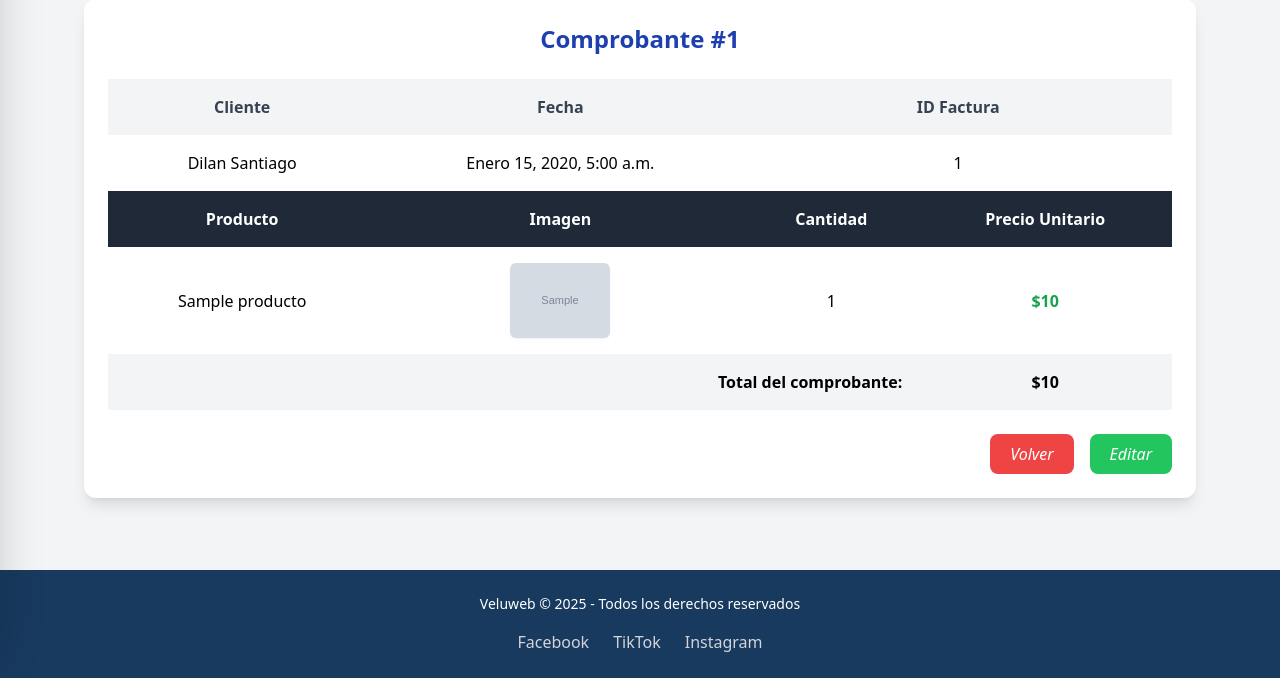
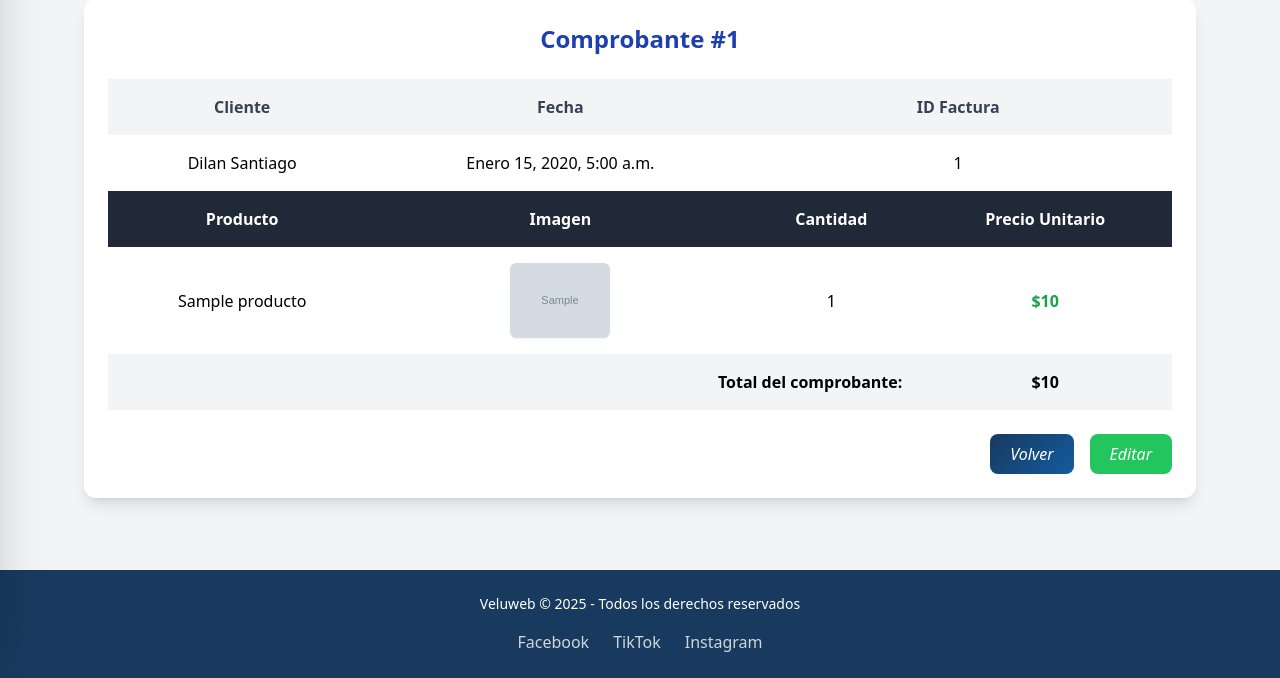
Before and after one commit to Andynoz/Proyecto_Veluweb_2.0, a Django app: page /facturas/1/ in a window 1280 px wide. Shown: the part 163-841 px from the top of the page. Run offline with Django 5.2, Linux system fonts and the light colour scheme; a user stored in the database is signed in; data comes from the database, SQL or seed files in the repository; tables that the repository leaves empty hold one stand-in row (values such as "Sample post"); grey boxes marked "Sample" are stand-in pictures; some libraries are stand-ins or nearby versions.

Commit message:
Arreglamos literal el proyecto, buenas tardes

```diff
--- a/Proyecto_Veluweb/todo/templates/facturas/crear.html
+++ b/Proyecto_Veluweb/todo/templates/facturas/crear.html
@@ -33,7 +33,7 @@
 <div class="bg-gray-50 min-h-screen">
     <div class="max-w-6xl mx-auto p-4 sm:p-8">
         <!-- Título principal -->
-        <h1 class="text-blue-800 text-4xl font-semibold mb-8 text-center">Crear Factura</h1>
+        <h1 class="text-blue-800 text-4xl font-semibold mb-8 text-center">Crear Comprobante</h1>
 
         <!-- Formulario principal -->
         <form method="post" class="bg-white rounded-xl shadow-lg p-8 mb-8">
@@ -41,7 +41,7 @@
             {{ form.as_p }}
 
             <!-- Título de detalles -->
-            <h4 class="text-xl font-semibold text-gray-800 mb-6">Detalles de la Factura</h4>
+            <h4 class="text-xl font-semibold text-gray-800 mb-6">Detalles Comprobante</h4>
 
             {{ formset.management_form }}
 
--- a/Proyecto_Veluweb/todo/templates/facturas/detalle.html
+++ b/Proyecto_Veluweb/todo/templates/facturas/detalle.html
@@ -1,6 +1,20 @@
 {% extends 'todo/layout2.html' %}
 
 {% block content %}
+<head>
+    <style>
+        /* Gradiente personalizado para el header */
+        .bg-custom-gradient {
+            background: linear-gradient(135deg, #183a5e 0%, #145ba0 100%);
+        }
+
+        /* Colores personalizados para los botones */
+        .btn-custom {
+            background: linear-gradient(135deg, #183a5e 0%, #145ba0 100%);
+        }
+    </style>
+</head>
+
 <div class="max-w-6xl mx-auto mt-10 mb-10">
     <div class="bg-white rounded-xl shadow-lg p-6">
 
@@ -60,7 +74,7 @@
         <!-- Botones -->
         <div class="flex justify-end gap-4 mt-6">
             <a href="{% url 'lista_facturas' %}"
-               class="bg-red-500 hover:bg-red-600 text-white px-5 py-2 rounded-lg font-medium flex items-center gap-2 transition-all duration-300 hover:shadow-lg">
+               class="btn-custom text-white px-5 py-2 rounded-lg font-medium flex items-center gap-2 transition-all duration-300 hover:shadow-lg">
                 <i class="bi bi-arrow-left-circle">Volver</i>
             </a>
             <a href="{% url 'editar_factura' factura.id %}"
--- a/Proyecto_Veluweb/todo/templates/facturas/lista.html
+++ b/Proyecto_Veluweb/todo/templates/facturas/lista.html
@@ -47,7 +47,7 @@
 
         <!-- Total -->
         <div class="flex items-center">
-          <span class="text-dark font-bold">${{ factura.total|floatformat:2 }}</span>
+          <span class="text-dark font-bold">${{ factura.monto_total|floatformat:2 }}</span>
         </div>
 
         <!-- Acciones -->
--- a/Proyecto_Veluweb/todo/templates/productos/index.html
+++ b/Proyecto_Veluweb/todo/templates/productos/index.html
@@ -54,7 +54,7 @@
         <!-- Acciones -->
         <div class="flex items-center justify-center space-x-2">
           <!-- Botón Ver/Detalles -->
-          <a href="" class="inline-flex items-center justify-center w-10 h-10 bg-blue-600 hover:bg-blue-700 text-white rounded-lg transition-all duration-300 shadow-md hover:shadow-lg hover:-translate-y-0.5">
+          <a href="{% url 'detalle_producto' producto.pk %}" class="inline-flex items-center justify-center w-10 h-10 bg-blue-600 hover:bg-blue-700 text-white rounded-lg transition-all duration-300 shadow-md hover:shadow-lg hover:-translate-y-0.5">
             <svg class="w-4 h-4" fill="none" stroke="currentColor" viewBox="0 0 24 24">
               <path stroke-linecap="round" stroke-linejoin="round" stroke-width="2" d="M15 12a3 3 0 11-6 0 3 3 0 016 0z"></path>
               <path stroke-linecap="round" stroke-linejoin="round" stroke-width="2" d="M2.458 12C3.732 7.943 7.523 5 12 5c4.478 0 8.268 2.943 9.542 7-1.274 4.057-5.064 7-9.542 7-4.477 0-8.268-2.943-9.542-7z"></path>
--- a/Proyecto_Veluweb/todo/templates/todo/layout2.html
+++ b/Proyecto_Veluweb/todo/templates/todo/layout2.html
@@ -92,7 +92,8 @@
       <li><a href="{% url 'index' %}" class="flex items-center py-4 px-6 text-gray-100 hover:bg-white hover:bg-opacity-10 hover:border-l-blue-400 border-l-4 border-transparent hover:pl-8 transition-all duration-200">Inicio</a></li>
       <li><a href="{% url 'tabla' %}" class="flex items-center py-4 px-6 text-gray-100 hover:bg-white hover:bg-opacity-10 hover:border-l-blue-400 border-l-4 border-transparent hover:pl-8 transition-all duration-200">Clientes</a></li>
       <li><a href="{% url 'productos_index' %}" class="flex items-center py-4 px-6 text-gray-100 hover:bg-white hover:bg-opacity-10 hover:border-l-blue-400 border-l-4 border-transparent hover:pl-8 transition-all duration-200">Productos</a></li>
-      <li><a href="{% url 'lista_facturas' %}" class="flex items-center py-4 px-6 text-gray-100 hover:bg-white hover:bg-opacity-10 hover:border-l-blue-400 border-l-4 border-transparent hover:pl-8 transition-all duration-200">Facturas</a></li>
+      <li><a href="{% url 'lista_facturas' %}" class="flex items-center py-4 px-6 text-gray-100 hover:bg-white hover:bg-opacity-10 hover:border-l-blue-400 border-l-4 border-transparent hover:pl-8 transition-all duration-200">Comprobantes</a></li>
+      <li><a href="{% url 'estadisticas' %}" class="flex items-center py-4 px-6 text-gray-100 hover:bg-white hover:bg-opacity-10 hover:border-l-blue-400 border-l-4 border-transparent hover:pl-8 transition-all duration-200">Estadísticas</a></li>
       <li><a href="{% url 'roles' %}" class="flex items-center py-4 px-6 text-gray-100 hover:bg-white hover:bg-opacity-10 hover:border-l-blue-400 border-l-4 border-transparent hover:pl-8 transition-all duration-200">Roles</a></li>
       <li class="mt-8 pt-5 border-t border-white/10">
         <a href="{% url 'logout' %}" class="flex items-center py-4 px-6 text-red-400 hover:bg-red-600 hover:bg-opacity-10 hover:border-l-red-400 border-l-4 border-transparent hover:pl-8 transition-all duration-200">Cerrar Sesión</a>
```
